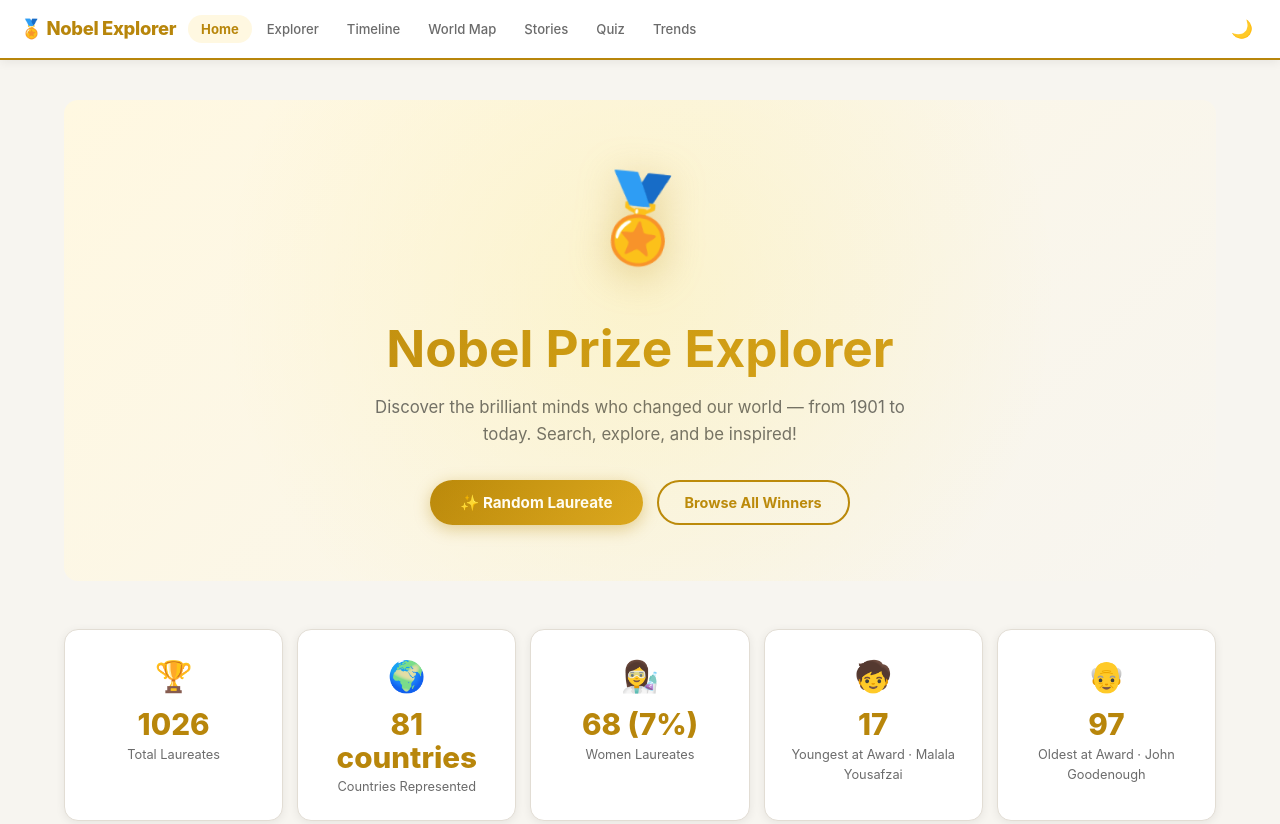
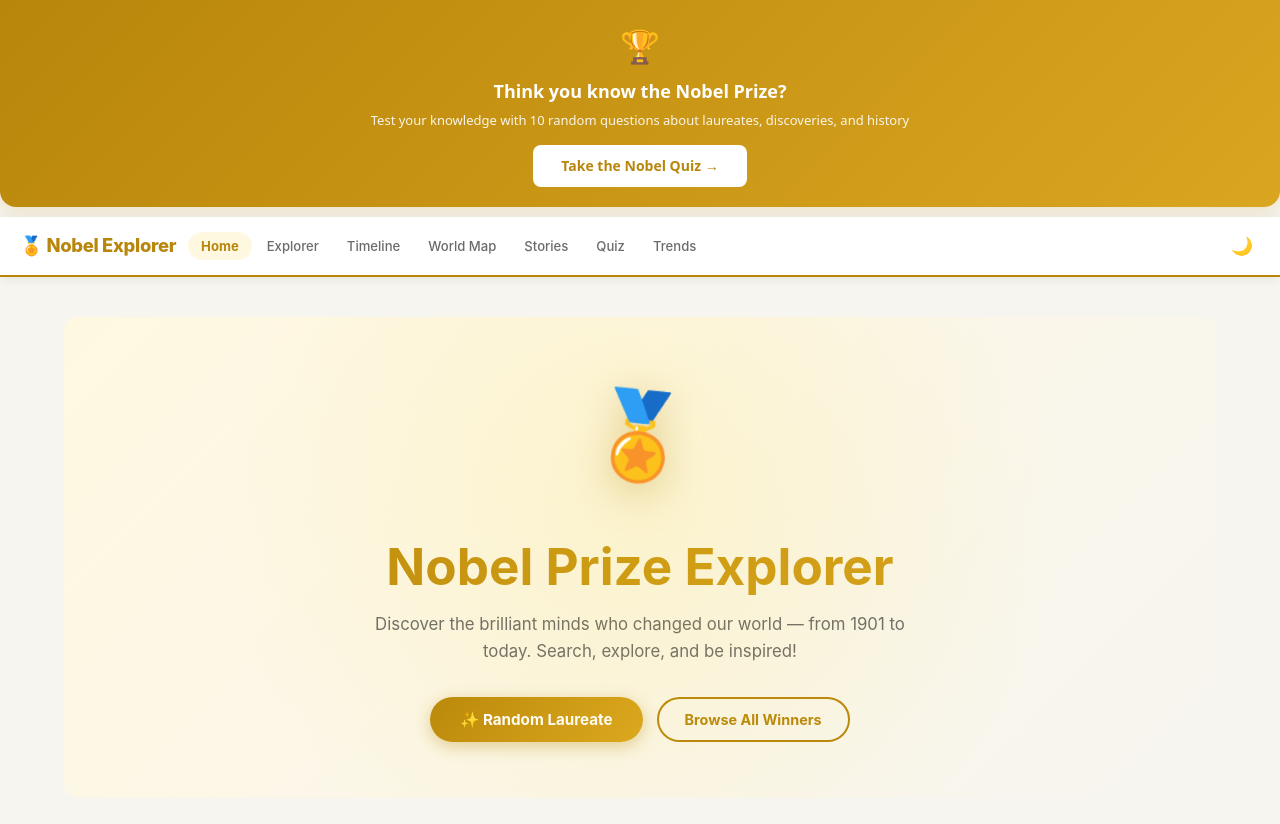
Before and after one commit to SahirVhora/nobel-explorer, a plain HTML site: page index.html in a window 1280 px wide. Shown: the top 824 px of the page. Drawn offline with nearby package versions, Linux system fonts and the light colour scheme.

Commit message:
feat: add 'Take the Nobel Quiz' hero banner at top of page

```diff
--- a/index.html
+++ b/index.html
@@ -326,6 +326,12 @@ footer a{color:var(--gold);}
 </head>
 <body>
 <a href="#main" class="skip-link">Skip to main content</a>
+  <div style="background:linear-gradient(135deg,#B8860B,#DAA520);color:#fff;text-align:center;padding:20px;margin:0 0 10px 0;border-radius:0 0 16px 16px;box-shadow:0 4px 20px rgba(184,134,11,0.2);font-family:system-ui,sans-serif">
+    <div style="font-size:32px;margin-bottom:6px">🏆</div>
+    <div style="font-size:18px;font-weight:700;margin-bottom:4px">Think you know the Nobel Prize?</div>
+    <div style="font-size:13px;opacity:0.9;margin-bottom:14px">Test your knowledge with 10 random questions about laureates, discoveries, and history</div>
+    <a href="#quiz" style="display:inline-block;background:#fff;color:#B8860B;padding:10px 28px;border-radius:8px;font-weight:800;text-decoration:none;font-size:14px">Take the Nobel Quiz →</a>
+  </div>
 
 <nav id="nav" role="navigation" aria-label="Main navigation">
   <div class="nav-brand">🏅 Nobel Explorer</div>
```
